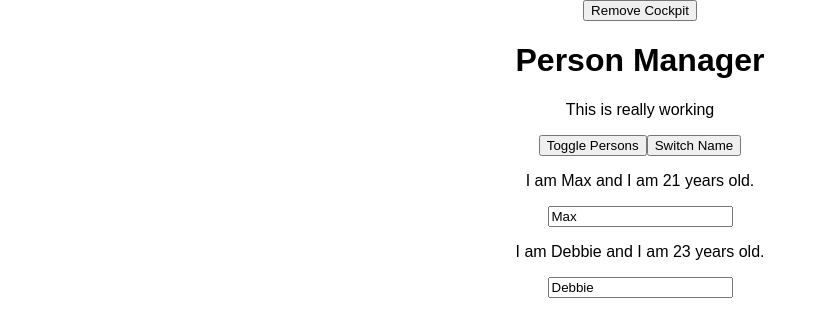
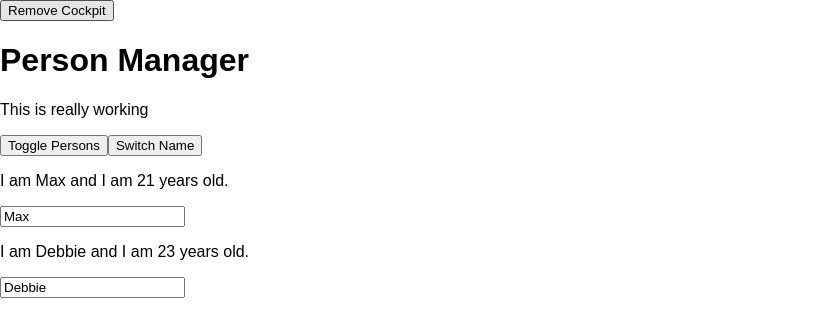
Before and after one commit to GriseldaZBalmaceda/react-complete-guide, a React (Create React App) app: page / in a window 1280 px wide. Both pictures are taken after a click on the button "Toggle Persons". Shown: the top 336 px of the page, without its empty margins (0-827 px from the left). Built offline with nearby package versions, Linux system fonts and the light colour scheme.

Commit message:
learning about higher order components

```diff
--- a/src/Components/Persons/Person/Person.js
+++ b/src/Components/Persons/Person/Person.js
@@ -1,15 +1,19 @@
 import React, {Component} from 'react'
 import classes from  './Person.css'
+import Aux from '../../../HOC/Auxilary'
 
 class Person extends Component {
     render(){
         console.log('[Person.js] rendering')
         return (
-            <div className={classes.Person}>
-                <p onClick={this.props.click}>I am {this.props.name} and I am {this.props.age} years old.</p>
-                <p>{this.props.children}</p>
-                <input type="text" onChange={this.props.changed} value={this.props.name}/>
-            </div>
+            <Aux>
+                <p className={classes.Person}>
+                    <p onClick={this.props.click}>I am {this.props.name} and I am {this.props.age} years old.</p>
+                    <p>{this.props.children}</p>
+                    <input type="text" onChange={this.props.changed} value={this.props.name}/>
+                </p>
+            </Aux>
+
         )
     }
 }
--- a/src/Containers/App.js
+++ b/src/Containers/App.js
@@ -1,6 +1,7 @@
 import React, { Component } from 'react';
 import '../Containers/App.css';
 import Persons from  '../Components/Persons/Persons'
+import withClass from '../HOC/WithClass'
 // import UserInput from '../Components/UserInput/UserInput'
 // import UserOutput from '../Components/UserOutput/UserOutput'
 // import ValidateCharacters from '../Challenges/ValidationChar/ValidationChar'
@@ -99,7 +100,7 @@ removeCharacter = (index) => {
     // let charactersArray = this.state.character.split('')
     // let characterOutput =  charactersArray.map((element,index)=> <Character key={index} text={element} clicked={()=>this.removeCharacter(index)}> </Character>)
     return (
-       <div className="App">
+       <withClass classes="App">
          <button onClick={()=> {this.setState({showCockpit:false})}}>Remove Cockpit</button>
          {this.state.showCockpit ?
          <Cockpit
@@ -117,7 +118,7 @@ removeCharacter = (index) => {
       <input onChange={(event)=>this.addCharacters(event)} />
       <ValidateCharacters textLength={this.state.character.length}> </ValidateCharacters>
       {characterOutput} */}
-      </div>
+      </withClass>
     );
     // return React.createElement('div', {className:'App'}, React.createElement('h1',null,'Hello'));
   }
--- /dev/null
+++ b/src/HOC/Auxilary.js
@@ -0,0 +1,3 @@
+const Aux = props =>props.children;
+
+export default Aux;
--- /dev/null
+++ b/src/HOC/WithClass.js
@@ -0,0 +1,8 @@
+import React from 'react'
+
+const withClass = props => (
+    <div className={props.classes}>
+        {props.children}
+    </div>
+)
+export default withClass;
```
